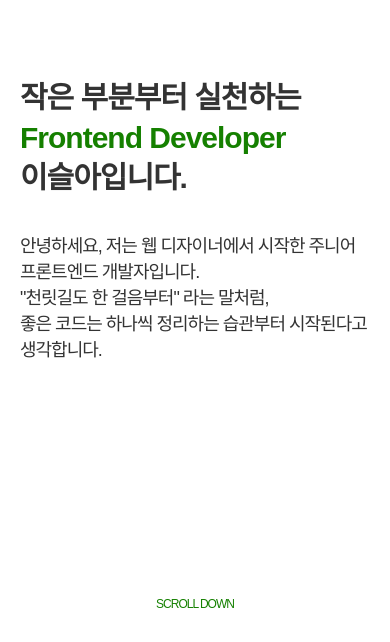
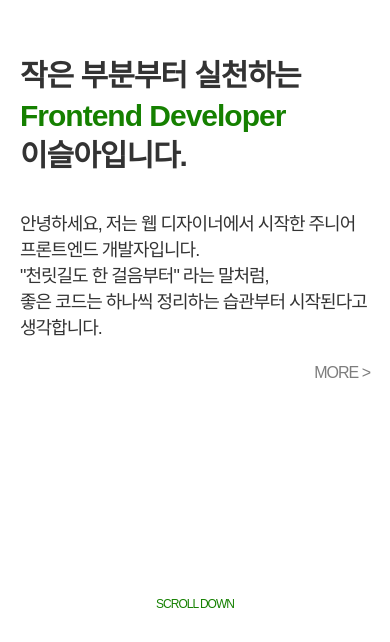
Before and after one commit to seraleedev/resume, a React (Create React App) app: page / in a window 390 px wide. Shown: the part 202-844 px from the top of the page. Built offline with nearby package versions, Linux system fonts and the light colour scheme; a web font is replaced by a local one.

Commit message:
모바일 헤더>자기소개 모달 버튼 추가

```diff
--- a/src/components/system/organisms/Header/index.tsx
+++ b/src/components/system/organisms/Header/index.tsx
@@ -47,6 +47,9 @@ const Header = ({ isScroll, isMobile }: IHeader) => {
           <H4 $whiteSpace="pre-line" margin="35px 0 0">
             {headerData.intro}
           </H4>
+          <FlexBox margin="20px 0 0" justify="flex-end">
+            <DetailButton modalName="aboutMe" buttonName="MORE" />
+          </FlexBox>
         </div>
         <FlexBox position="absolute" bottom={30} width="100%">
           <Caption
@@ -89,7 +92,7 @@ const Header = ({ isScroll, isMobile }: IHeader) => {
             </WrapperH1>
             <FlexBox justify="space-between" $alignItems="end">
               <H4 $whiteSpace="pre-line">{headerData.intro}</H4>
-              <DetailButton modalName="aboutMe" buttonName="About me" />
+              <DetailButton modalName="aboutMe" buttonName="More" />
             </FlexBox>
           </>
         )}
```
